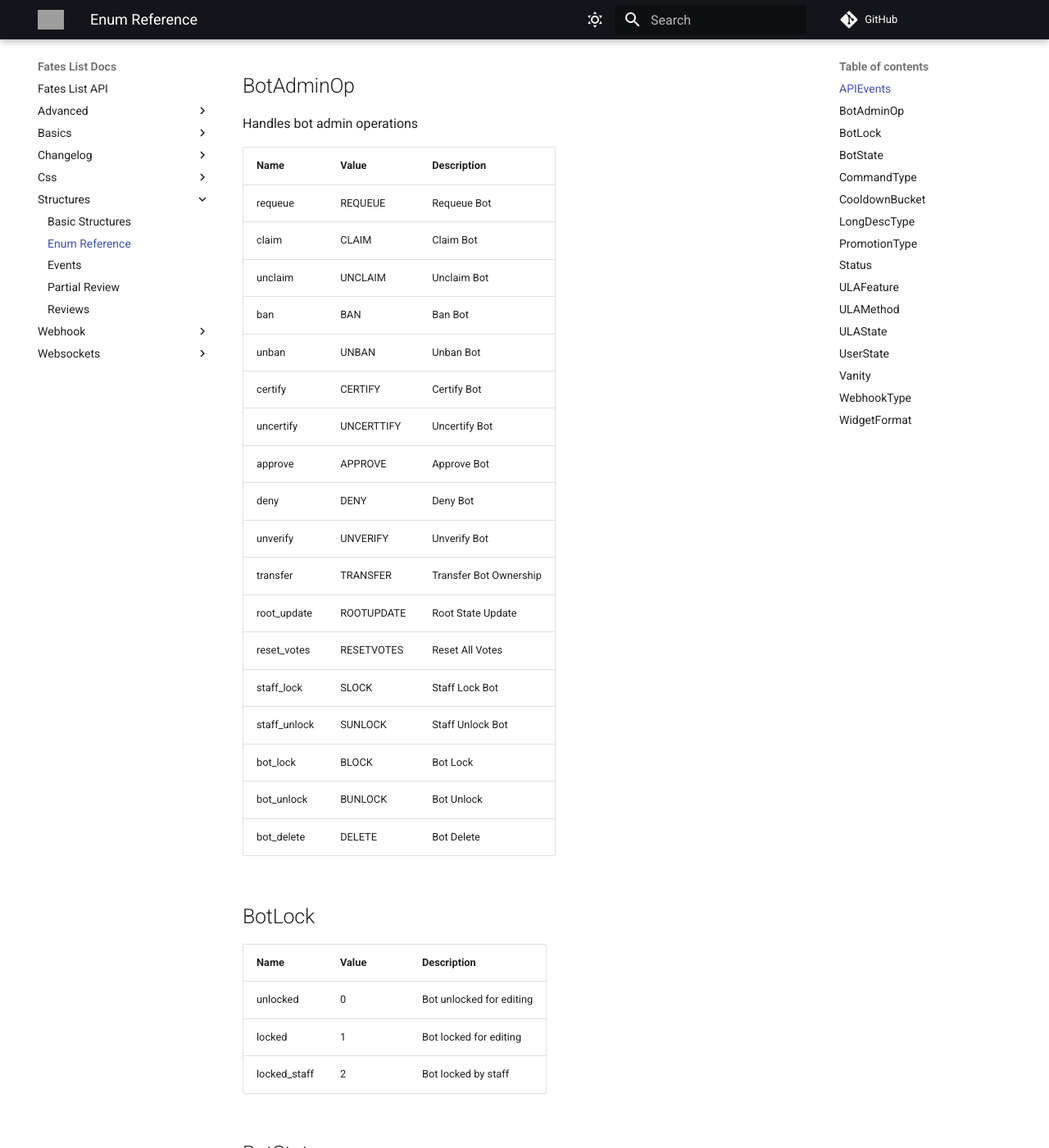
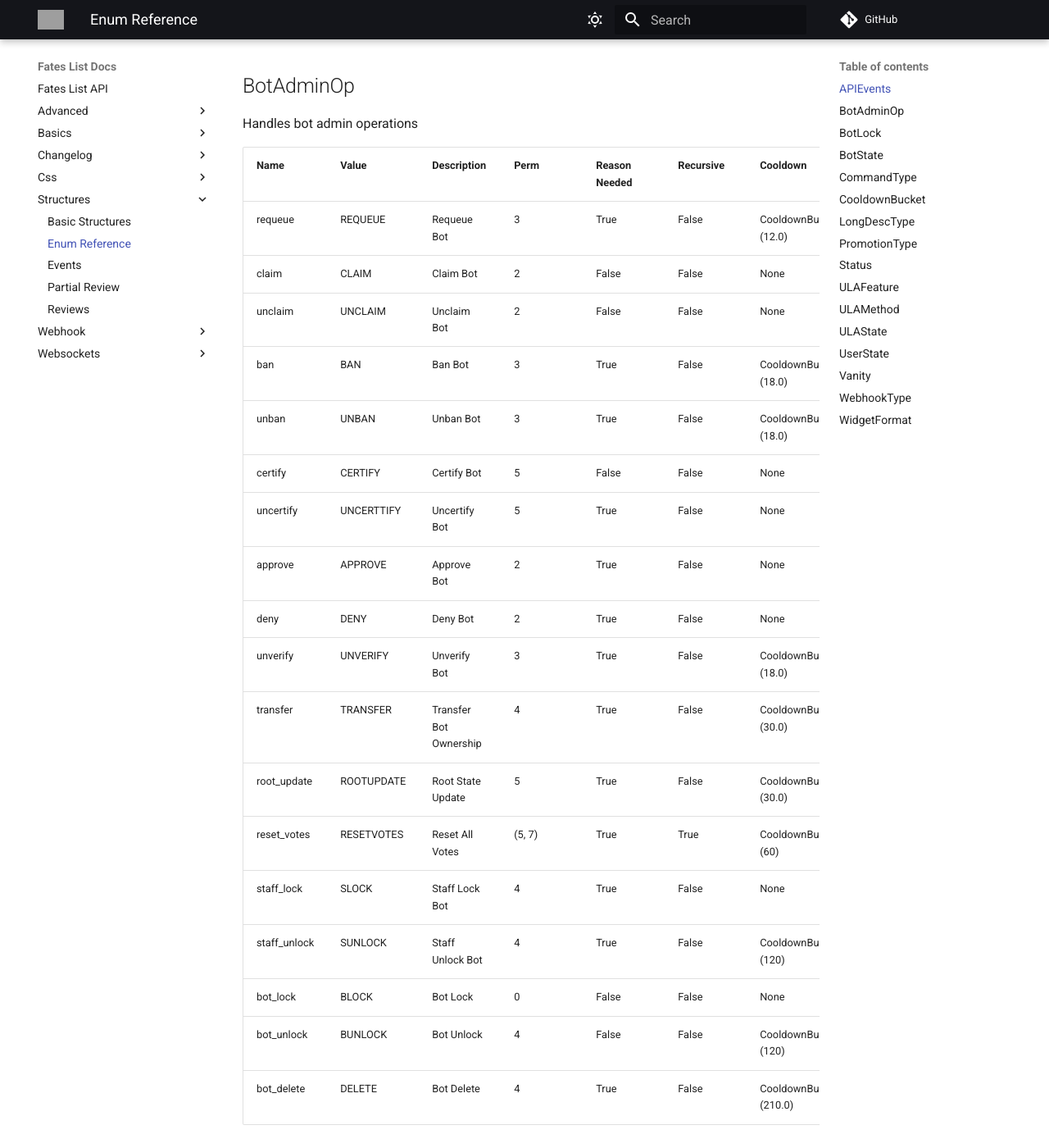
Before and after one commit to Fates-List-Archive/apidocs, an MkDocs documentation site: the page built from docs/structures/enums.autogen.md, in a window 1280 px wide and 1400 px high, scrolled down 2172 px. Shown: the whole window at 82% size. Built offline with MkDocs 1.6.1 and Material for MkDocs 9.7.7, drawn with Linux system fonts in a browser that asks for light colours; comment, search, counter and statistics services are not loaded; some of the changed text lies outside the part shown.

Commit message:
enum update

```diff
--- a/docs/structures/enums.autogen.md
+++ b/docs/structures/enums.autogen.md
@@ -49,30 +49,32 @@ May or may not be in numeric order
 | server_archive | 76 | Server Archive Event |
 | vote_reminder | 110 | Vote Reminder |
 
+
 ## BotAdminOp
 
 Handles bot admin operations
 
-| Name | Value | Description |
-| :--- | :--- | :--- |
-| requeue | REQUEUE | Requeue Bot |
-| claim | CLAIM | Claim Bot |
-| unclaim | UNCLAIM | Unclaim Bot |
-| ban | BAN | Ban Bot |
-| unban | UNBAN | Unban Bot |
-| certify | CERTIFY | Certify Bot |
-| uncertify | UNCERTTIFY | Uncertify Bot |
-| approve | APPROVE | Approve Bot |
-| deny | DENY | Deny Bot |
-| unverify | UNVERIFY | Unverify Bot |
-| transfer | TRANSFER | Transfer Bot Ownership |
-| root_update | ROOTUPDATE | Root State Update |
-| reset_votes | RESETVOTES | Reset All Votes |
-| staff_lock | SLOCK | Staff Lock Bot |
-| staff_unlock | SUNLOCK | Staff Unlock Bot |
-| bot_lock | BLOCK | Bot Lock |
-| bot_unlock | BUNLOCK | Bot Unlock |
-| bot_delete | DELETE | Bot Delete |
+| Name | Value | Description |   Perm   |   Reason Needed   |   Recursive   |   Cooldown   |
+| :--- | :--- | :--- | :--- | :--- | :--- | :--- |
+| requeue | REQUEUE | Requeue Bot | 3 | True | False | CooldownBucket.requeue (12.0) |
+| claim | CLAIM | Claim Bot | 2 | False | False | None |
+| unclaim | UNCLAIM | Unclaim Bot | 2 | False | False | None |
+| ban | BAN | Ban Bot | 3 | True | False | CooldownBucket.ban (18.0) |
+| unban | UNBAN | Unban Bot | 3 | True | False | CooldownBucket.ban (18.0) |
+| certify | CERTIFY | Certify Bot | 5 | False | False | None |
+| uncertify | UNCERTTIFY | Uncertify Bot | 5 | True | False | None |
+| approve | APPROVE | Approve Bot | 2 | True | False | None |
+| deny | DENY | Deny Bot | 2 | True | False | None |
+| unverify | UNVERIFY | Unverify Bot | 3 | True | False | CooldownBucket.ban (18.0) |
+| transfer | TRANSFER | Transfer Bot Ownership | 4 | True | False | CooldownBucket.transfer (30.0) |
+| root_update | ROOTUPDATE | Root State Update | 5 | True | False | CooldownBucket.transfer (30.0) |
+| reset_votes | RESETVOTES | Reset All Votes | (5, 7) | True | True | CooldownBucket.reset (60) |
+| staff_lock | SLOCK | Staff Lock Bot | 4 | True | False | None |
+| staff_unlock | SUNLOCK | Staff Unlock Bot | 4 | True | False | CooldownBucket.lock (120) |
+| bot_lock | BLOCK | Bot Lock | 0 | False | False | None |
+| bot_unlock | BUNLOCK | Bot Unlock | 4 | False | False | CooldownBucket.lock (120) |
+| bot_delete | DELETE | Bot Delete | 4 | True | False | CooldownBucket.delete (210.0) |
+
 
 ## BotLock
 
@@ -81,6 +83,7 @@ Handles bot admin operations
 | unlocked | 0 | Bot unlocked for editing |
 | locked | 1 | Bot locked for editing |
 | locked_staff | 2 | Bot locked by staff |
+
 
 ## BotState
 
@@ -94,6 +97,7 @@ Handles bot admin operations
 | under_review | 5 | Under Review |
 | certified | 6 | Certified |
 | archived | 7 | Archived |
+
 
 ## CommandType
 
@@ -111,6 +115,7 @@ Handles bot admin operations
 | guild_slash | 1 | Slash Command (guild) |
 | global_slash | 2 | Slash Command (global) |
 
+
 ## CooldownBucket
 
 | Name | Value | Description |
@@ -122,6 +127,7 @@ Handles bot admin operations
 | lock | 120 | An enumeration. |
 | delete | 210.0 | An enumeration. |
 
+
 ## LongDescType
 
 | Name | Value | Description |
@@ -130,6 +136,7 @@ Handles bot admin operations
 | markdown_pymarkdown | 1 | Markdown using Python Markdown |
 | markdown_marked | 2 | Markdown using JavaScript Marked |
 
+
 ## PromotionType
 
 | Name | Value | Description |
@@ -137,6 +144,7 @@ Handles bot admin operations
 | announcement | 0 | Announcement |
 | promotion | 1 | Promotion |
 | generic | 2 | Generic |
+
 
 ## Status
 
@@ -150,6 +158,7 @@ Status object (See https://docs.fateslist.xyz/basics/basic-structures#status for
 | idle | 3 | Idle |
 | dnd | 4 | Do Not Disturb |
 
+
 ## ULAFeature
 
 | Name | Value | Description |
@@ -157,6 +166,7 @@ Status object (See https://docs.fateslist.xyz/basics/basic-structures#status for
 | get_bot | 1 | Get Bot |
 | post_stats | 2 | Post Stats |
 | get_user_voted | 3 | Get User Voted |
+
 
 ## ULAMethod
 
@@ -168,6 +178,7 @@ Status object (See https://docs.fateslist.xyz/basics/basic-structures#status for
 | patch | 3 | PATCH method |
 | delete | 4 | DELETE method |
 
+
 ## ULAState
 
 | Name | Value | Description |
@@ -175,14 +186,16 @@ Status object (See https://docs.fateslist.xyz/basics/basic-structures#status for
 | pending | 0 | Pending Verification |
 | approved | 1 | Approved |
 
+
 ## UserState
 
-| Name | Value | Description |
-| :--- | :--- | :--- |
-| normal | 0 | Normal (No Ban) |
-| global_ban | 1 | Global Ban |
-| pedit_ban | 2 | Profile Edit Ban |
-| ddr_ban | 3 | Data Deletion Request Ban |
+| Name | Value | Description |   Sitelock   |
+| :--- | :--- | :--- | :--- |
+| normal | 0 | Normal (No Ban) | False |
+| global_ban | 1 | Global Ban | True |
+| pedit_ban | 2 | Profile Edit Ban | False |
+| ddr_ban | 3 | Data Deletion Request Ban | True |
+
 
 ## Vanity
 
@@ -192,6 +205,7 @@ Status object (See https://docs.fateslist.xyz/basics/basic-structures#status for
 | bot | 1 | Bot |
 | profile | 2 | Profile |
 
+
 ## WebhookType
 
 | Name | Value | Description |
@@ -199,6 +213,7 @@ Status object (See https://docs.fateslist.xyz/basics/basic-structures#status for
 | vote | 0 | Vote Webhook |
 | discord | 1 | Discord Integration |
 | fc | 2 | Fates Client |
+
 
 ## WidgetFormat
 
```
Also changed, not shown: site/search/search_index.json, site/structures/enums.autogen/index.html, 1 other file.
